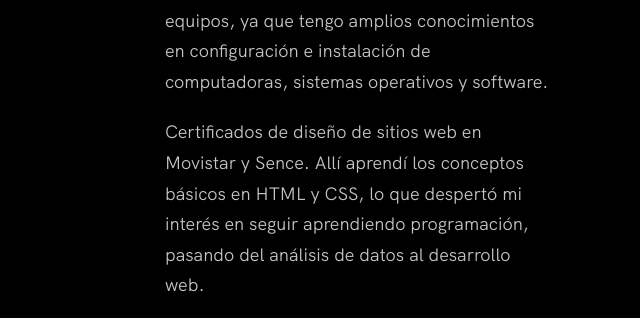
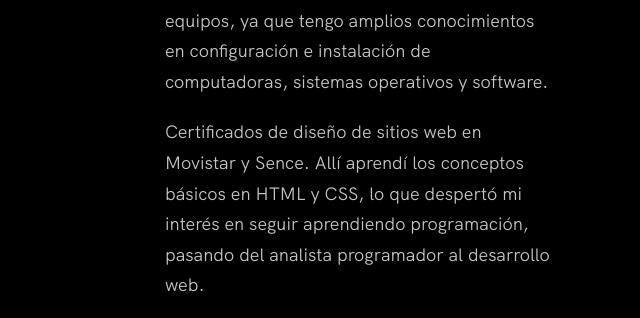
Before and after one commit to DavidProgramer404/Mi-Portafolio, a website built with Vite: page index.html in a window 1280 px wide. Shown: the part 3517-3835 px from the top of the page, 640-1280 px from the left. Built offline with nearby package versions, Linux system fonts and the light colour scheme.

Commit message:
Mi portafolio

```diff
--- a/index.html
+++ b/index.html
@@ -177,7 +177,7 @@
             <p>Soy un entusiasta de la informática, especialmente de los aspectos físicos de los equipos, ya que tengo
               amplios conocimientos en configuración e instalación de computadoras, sistemas operativos y software.</p>
             <p>Certificados de diseño de sitios web en Movistar y Sence. Allí aprendí los conceptos básicos en HTML y
-              CSS, lo que despertó mi interés en seguir aprendiendo programación, pasando del análisis de datos al
+              CSS, lo que despertó mi interés en seguir aprendiendo programación, pasando del analista programador al
               desarrollo web. </p>
 
             <a href="#" class="btn">Mi resumen</a>
```
